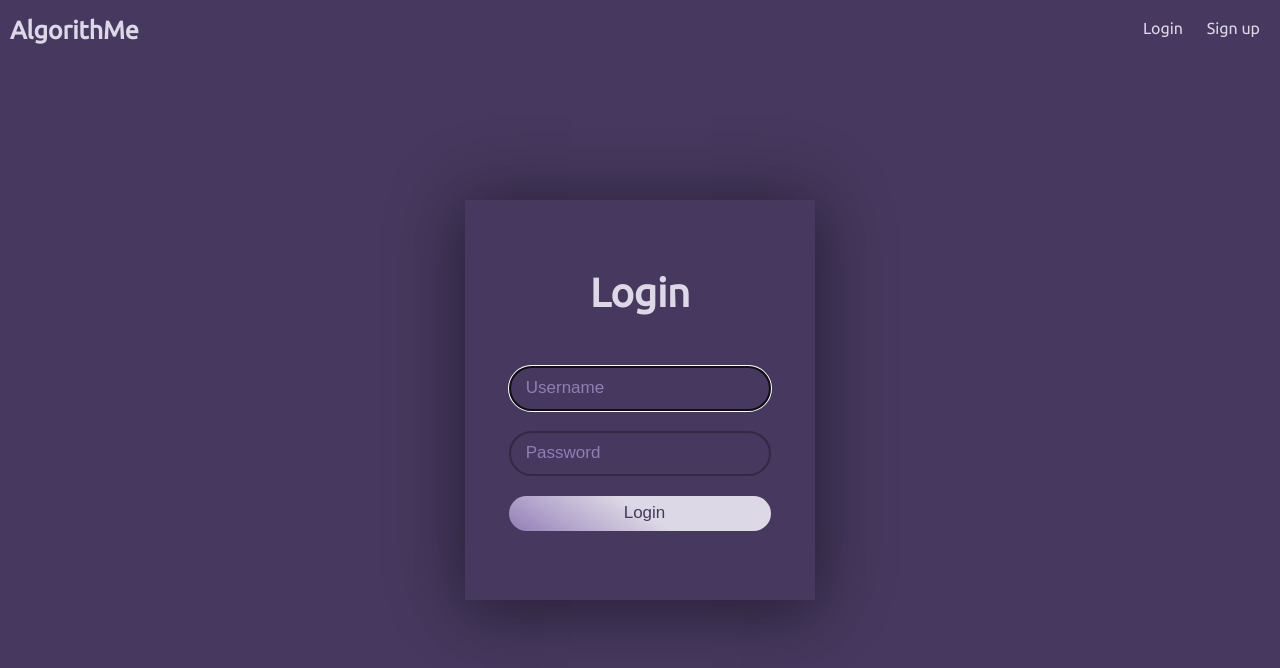
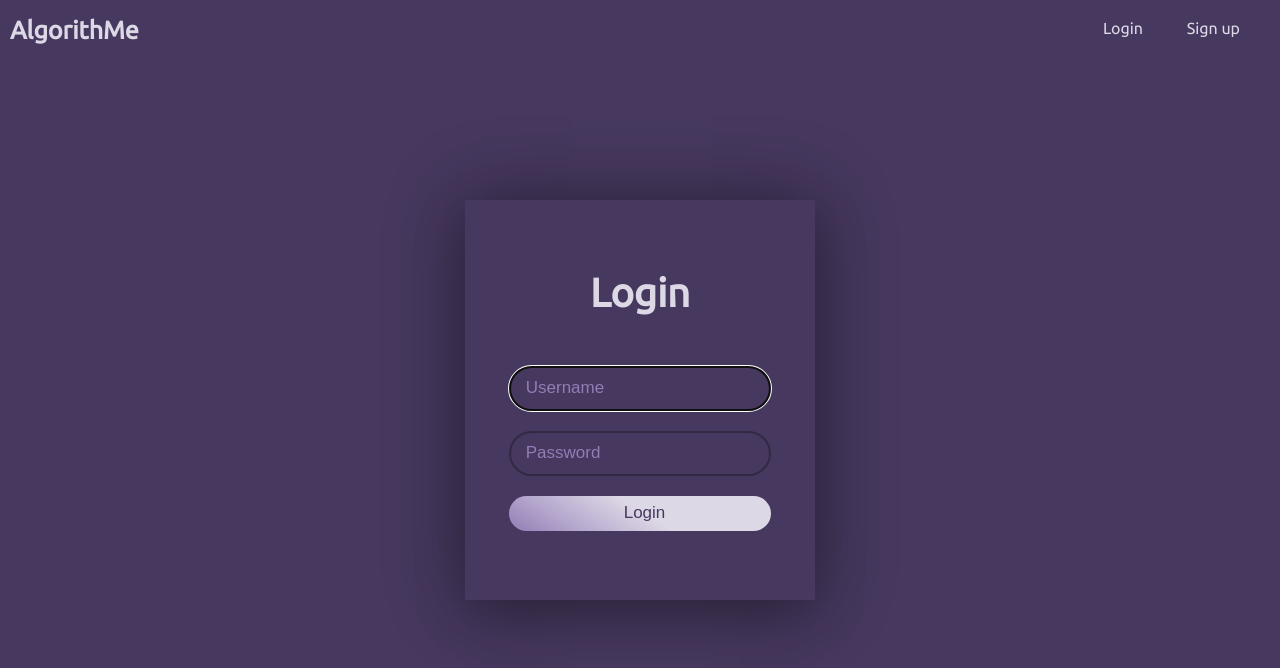
Before and after one commit to thinkful-ei-gecko/nancy-scott-spaced-repetition-client, a React app: page /login in a window 1280 px wide. Built offline with nearby package versions, Linux system fonts and the light colour scheme; no server answers.

Commit message:
readme updated, console logs and unused imports removed

```diff
--- a/src/components/App/App.js
+++ b/src/components/App/App.js
@@ -6,7 +6,6 @@ import PublicOnlyRoute from '../PublicOnlyRoute/PublicOnlyRoute'
 import RegistrationRoute from '../../routes/RegistrationRoute/RegistrationRoute'
 import LoginRoute from '../../routes/LoginRoute/LoginRoute'
 import DashboardRoute from '../../routes/DashboardRoute/DashboardRoute'
-import StudyRoute from '../../routes/StudyRoute/StudyRoute'
 import LearningRoute from '../../routes/LearningRoute/LearningRoute'
 import NotFoundRoute from '../../routes/NotFoundRoute/NotFoundRoute'
 import './App.css'
@@ -34,10 +33,7 @@ export default class App extends Component {
               path={'/'}
               component={DashboardRoute}
             />
-            {/* <PrivateRoute
-              path={'/study'}
-              component={StudyRoute}
-            /> */}
+
             <PrivateRoute
               path={'/learn'}
               component={LearningRoute}
--- a/src/components/Header/Header.css
+++ b/src/components/Header/Header.css
@@ -15,7 +15,7 @@ h1 > a{
 }
 nav a {
     color: #ddd8e5;
-    padding-right: 20px;
+    padding-right: 40px;
 }
 
 .loggedin-info {
@@ -28,7 +28,7 @@ nav a {
     display: none;
 }
 
-@media (min-width: 500x) {
+@media (min-width: 500px) {
     .loggedin-info span {
         color: #ddd8e5;
         padding-right: 20px;
--- a/src/components/LoginForm/LoginForm.js
+++ b/src/components/LoginForm/LoginForm.js
@@ -1,5 +1,5 @@
 import React, { Component } from 'react'
-import { Input, Label } from '../Form/Form'
+import { Input } from '../Form/Form'
 import AuthApiService from '../../services/auth-api-service'
 import UserContext from '../../contexts/UserContext'
 import Button from '../Button/Button'
--- a/src/components/RegistrationForm/RegistrationForm.js
+++ b/src/components/RegistrationForm/RegistrationForm.js
@@ -1,6 +1,6 @@
 import React, { Component } from 'react'
 import { Link } from 'react-router-dom'
-import { Input, Required, Label } from '../Form/Form'
+import { Input } from '../Form/Form'
 import AuthApiService from '../../services/auth-api-service'
 import Button from '../Button/Button'
 import './RegistrationForm.css'
--- a/src/config.js
+++ b/src/config.js
@@ -1,4 +1,8 @@
 export default {
-  API_ENDPOINT: 'http://localhost:8000/api',// || 'https://spaced-rep-api.herokuapp.com/api',
+  API_ENDPOINT: 'http://localhost:8000/api', //||'https://spaced-rep-api.herokuapp.com/api',
   TOKEN_KEY: process.env.REACT_APP_API_KEY,
 }
+
+// 'http://localhost:8000/api'
+
+//process.env.REACT_APP_API_BASE
--- a/src/contexts/learningContext.js
+++ b/src/contexts/learningContext.js
@@ -33,7 +33,6 @@ export class LearningProvider extends Component {
     }
 
     setWords = (words) => {
-        console.log('in context setting words', words)
         this.setState({
             words: words
         })
```
Also changed, not shown: src/routes/DashboardRoute/DashboardRoute.js (+0 -17 lines), src/routes/LearningRoute/LearningRoute.js (+5 -11 lines), src/routes/StudyRoute/StudyRoute.css (deleted, +0 -31 lines), src/routes/StudyRoute/StudyRoute.js (deleted, +0 -24 lines), README.md.
